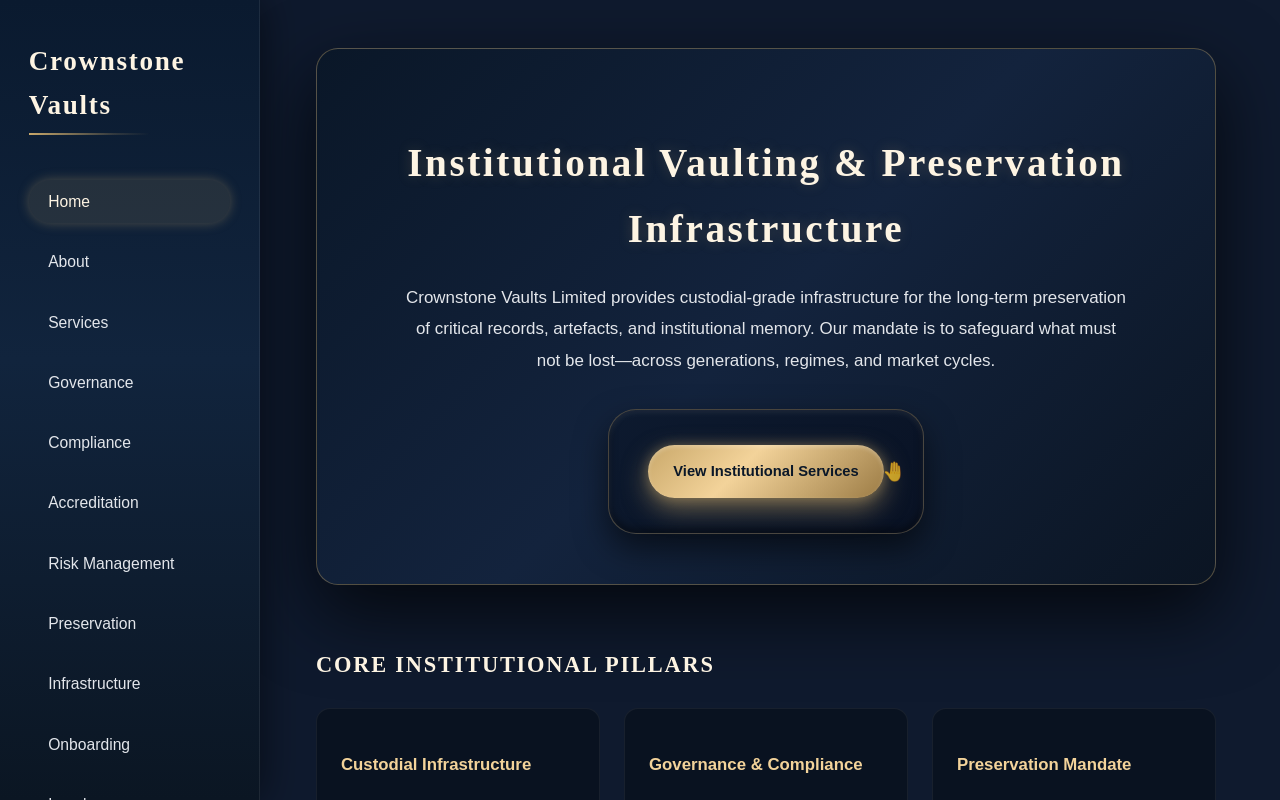
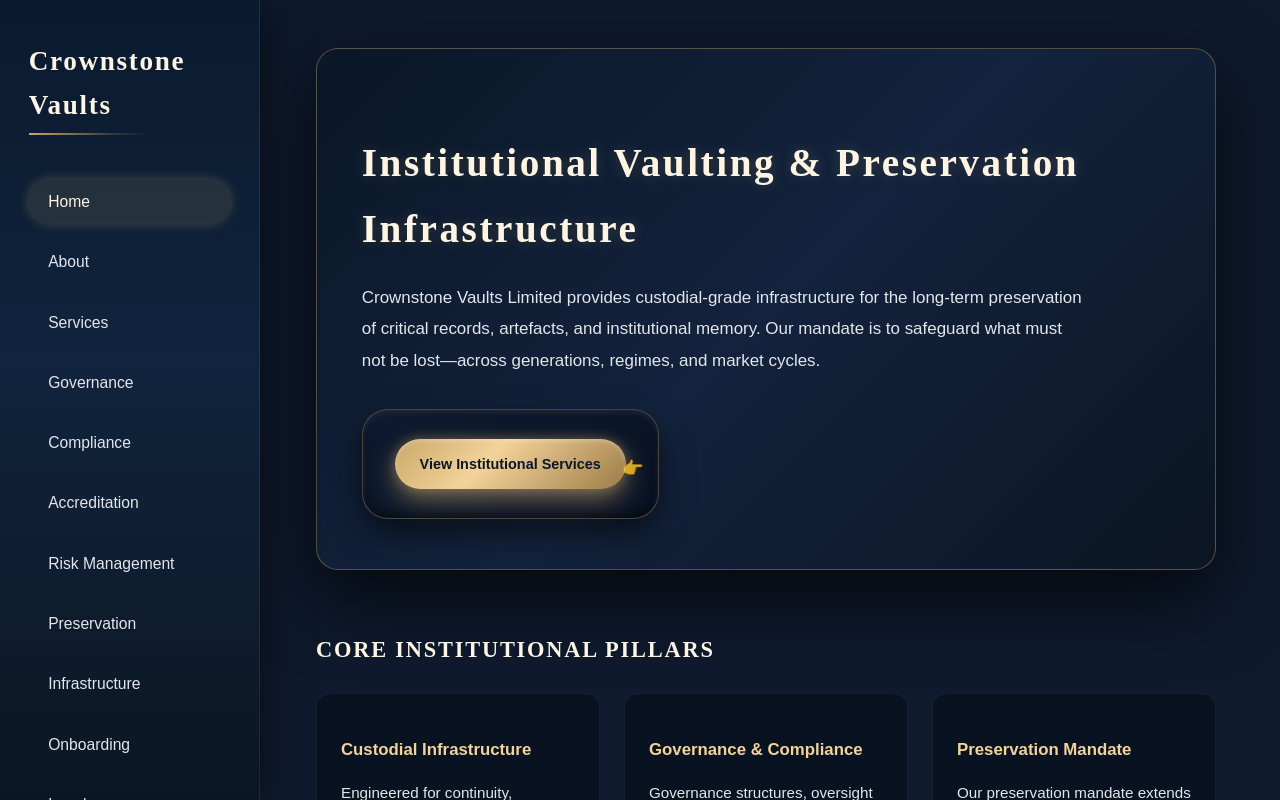
Before and after one commit to soulnlite/crownstone-vaults, a Next.js app: page / in a window 1280 px wide. Built offline with nearby package versions, Linux system fonts and the light colour scheme.

Commit message:
homepage upgrade

```diff
--- a/app/page.tsx
+++ b/app/page.tsx
@@ -11,7 +11,6 @@ export default function HomePage() {
             "linear-gradient(135deg, #0A1728 0%, #13233D 50%, #0B1523 100%)",
           boxShadow: "0 28px 75px rgba(0,0,0,0.7)",
           border: "1px solid rgba(201,168,106,0.38)",
-          textAlign: "center",
         }}
       >
         <h1
@@ -32,7 +31,7 @@ export default function HomePage() {
             fontSize: "1.06rem",
             lineHeight: "1.85",
             maxWidth: "720px",
-            margin: "0 auto 2.2rem auto",
+            marginBottom: "2.2rem",
           }}
         >
           Crownstone Vaults Limited provides custodial-grade infrastructure for the long-term
@@ -40,12 +39,12 @@ export default function HomePage() {
           to safeguard what must not be lost—across generations, regimes, and market cycles.
         </p>
 
-        {/* CENTERED LARGE PLAQUE + SMALLER 3D CTA */}
+        {/* LEFT-ALIGNED PLAQUE + SMALLER 3D CTA */}
         <div
           style={{
             display: "inline-block",
-            padding: "2.2rem 2.4rem",
-            borderRadius: "28px",
+            padding: "1.8rem 2rem",
+            borderRadius: "26px",
             background: "linear-gradient(145deg, #0D1A2F, #091224)",
             border: "1px solid rgba(201,168,106,0.32)",
             boxShadow:
@@ -58,13 +57,13 @@ export default function HomePage() {
             <a
               href="/services"
               style={{
-                padding: "0.85rem 1.6rem",
+                padding: "0.8rem 1.55rem",
                 borderRadius: "999px",
                 background:
                   "linear-gradient(135deg, #C9A86A 0%, #F3D39A 40%, #9C7C45 100%)",
                 color: "#0A1728",
                 fontWeight: 600,
-                fontSize: "0.92rem",
+                fontSize: "0.9rem",
                 textDecoration: "none",
                 boxShadow:
                   "0 10px 26px rgba(201,168,106,0.55), 0 0 12px rgba(201,168,106,0.35), inset 0 2px 4px rgba(255,255,255,0.25)",
@@ -74,19 +73,19 @@ export default function HomePage() {
               View Institutional Services
             </a>
 
-            {/* OPTIONAL TINY HAND CURSOR */}
+            {/* POINTING FINGER CURSOR (placed after + slightly below last letter) */}
             <div
               style={{
                 position: "absolute",
-                right: "-22px",
-                top: "50%",
+                right: "-18px",
+                top: "60%",
                 transform: "translateY(-50%)",
-                fontSize: "1.2rem",
-                opacity: 0.75,
+                fontSize: "1.1rem",
+                opacity: 0.8,
                 pointerEvents: "none",
               }}
             >
-              🤚
+              👉
             </div>
           </div>
         </div>
```
